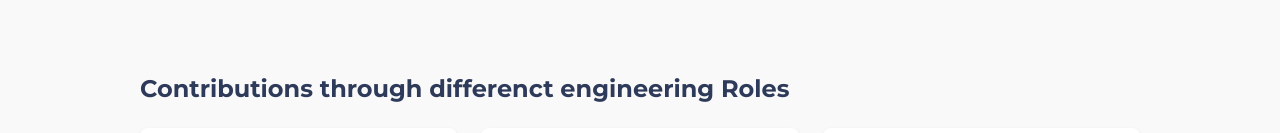
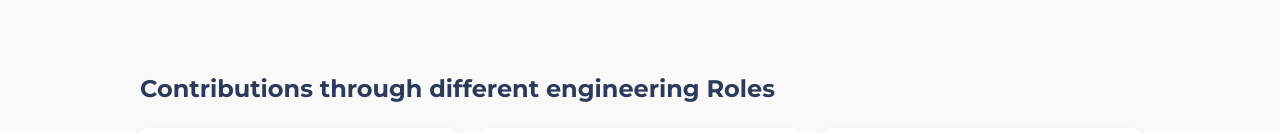
Before and after one commit to Aspirecon/aspirecontech.github.io, a plain HTML site: page index.html in a window 1280 px wide. Shown: the part 1072-1205 px from the top of the page. Drawn offline with Linux system fonts and the light colour scheme.

Commit message:
Update index.html

```diff
--- a/index.html
+++ b/index.html
@@ -145,7 +145,7 @@
   </section>
 
   <section id="gallery">
-    <h2>Contributions through differenct engineering Roles</h2>
+    <h2>Contributions through different engineering Roles</h2>
     <div class="gallery-grid">
       <div class="card">
         <h3>Crown Building (Aman NY)</h3>
```
